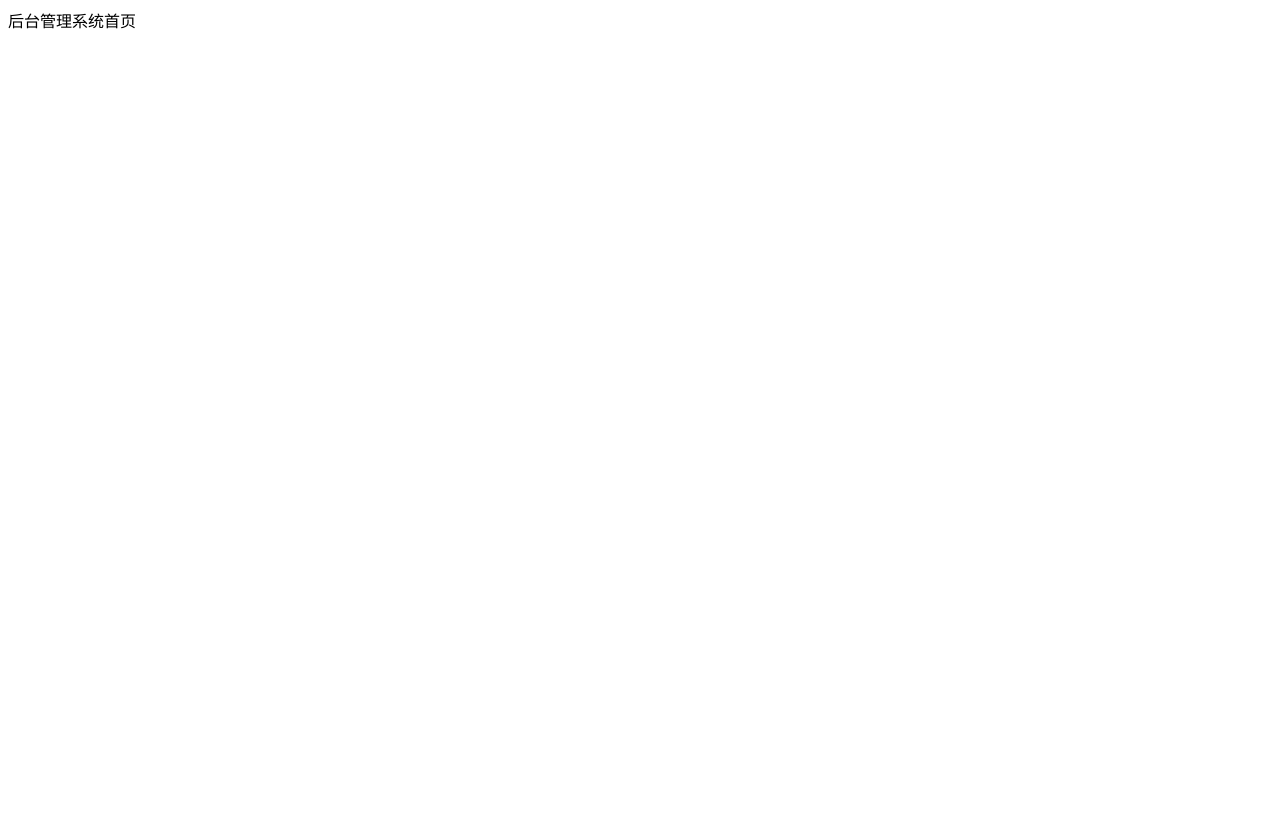
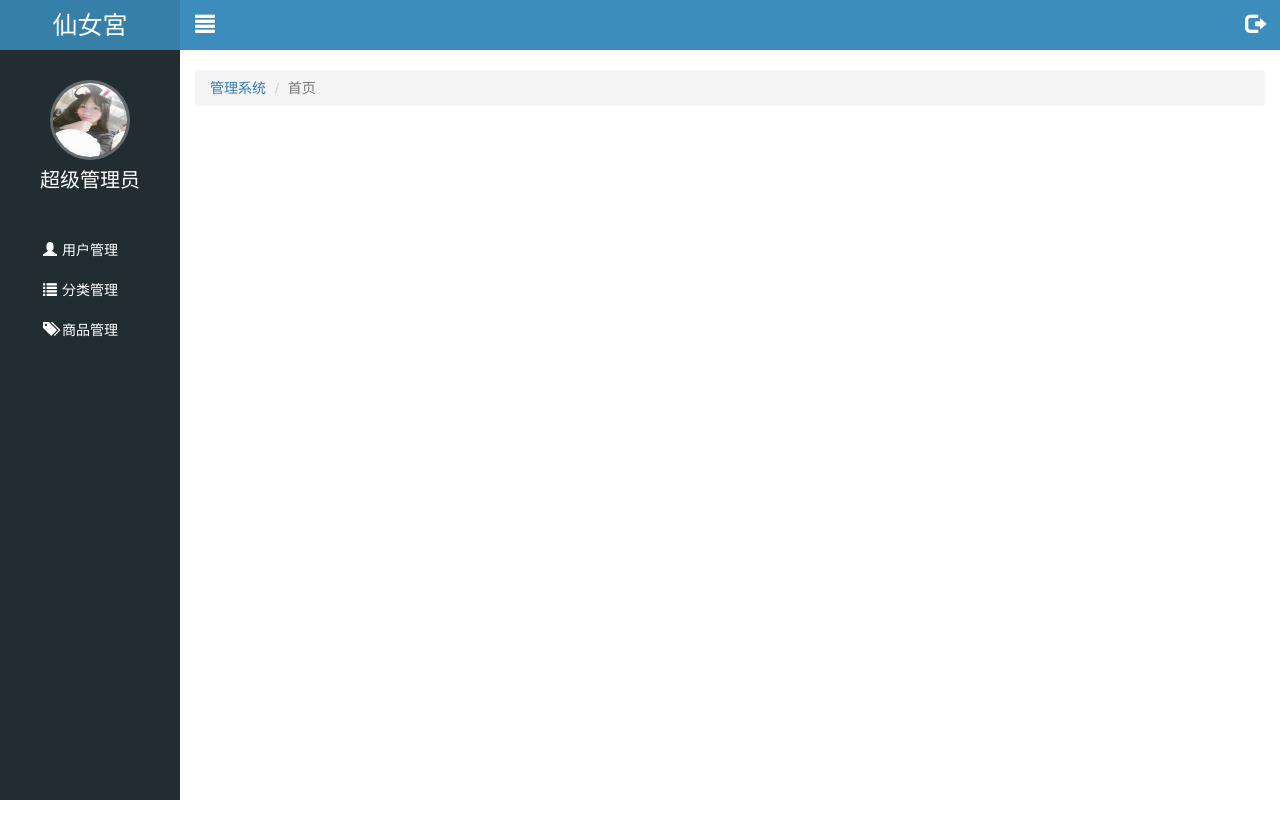
Before and after one commit to yangningrong/letao, a website: page public/back3/index.html in a window 1280 px wide. Before the commit the page ends 800 px from the top, so only its background shows below. Drawn offline with nearby package versions, Linux system fonts and the light colour scheme.

Commit message:
全局公共样式实现

```diff
--- a/public/back3/css/common.css
+++ b/public/back3/css/common.css
@@ -1,3 +1,29 @@
+a:link,
+a:visited,
+a:hover,
+a:active {
+  text-decoration:none;
+}
+
+
+ul {
+  list-style: none;
+  padding:0;
+  margin:0;
+}
+
+.red {
+  color:#A94442;
+}
+
+/* 重置时,注意权重问题 */
+.table.table-bordered th,
+.table.table-bordered td {
+  text-align: center;
+  vertical-align: middle;
+}
+
+
 .body_bg {
   background-color: #222D32;
 }
@@ -12,3 +38,123 @@
 .mt_150 {
   margin-top: 150px;
 }
+.mt_20 {
+  margin-top:20px;
+}
+
+.lt_aside {
+  position:fixed;
+  width: 180px;
+  height: 100%;
+  left: 0;
+  top: 0;
+  background-color:#222D32;
+  z-index:999;
+  /* transition:all 1s; */
+}
+
+.lt_aside.hidemenu {
+  left: -180px;
+}
+
+.lt_aside .brand {
+  width: 180px;
+  height: 50px;
+  line-height: 50px;
+  text-align: center;
+  font-size: 25px;
+  background-color:#367FA9;
+}
+
+.lt_aside .brand a {
+  color:#fff;
+}
+
+.lt_aside .user {
+  padding-top: 30px;
+  height:180px;
+}
+
+.lt_aside .user img {
+  width: 80px;
+  height: 80px;
+  border-radius: 50%;
+  display: block;
+  margin: 0 auto;
+  border:3px solid rgba(255, 255, 255, .3);
+}
+
+.lt_aside .user p {
+  color:#fff;
+  font-size: 20px;
+  height: 40px;
+  line-height: 40px;
+  text-align: center;
+}
+
+.lt_aside .nav li a {
+  display: block;
+  height: 40px;
+  line-height: 40px;
+  color:#fff;
+  padding-left:40px;
+  border-left: 3px solid transparent;
+}
+
+.lt_aside .nav li a.current {
+  background-color: #1D1F21;
+  border-left:3px solid #006699;
+}
+.lt_aside .nav li a i {
+  margin-right:5px;
+}
+
+.lt_aside .nav li .child {
+  display: none;
+}
+
+.lt_aside .nav li .child a {
+  padding-left: 60px;
+}
+
+.lt_main {
+  height: 1000px;
+  padding-left: 180px;
+  padding-top: 50px;
+  transition:all 1s;
+
+}
+.lt_main.hidemenu {
+  padding-left: 0px;
+}
+.lt_topbar {
+  position:fixed;
+  left: 0;
+  top: 0;
+  width: 100%;
+  height: 50px;
+  background-color:#3C8DBC;
+  padding-left:180px;
+  transition:all 1s;
+}
+
+.lt_topbar.hidemenu {
+  padding-left: 0px;
+}
+
+.lt_topbar .icon_left,
+.lt_topbar .icon_right{
+  width: 50px;
+  height: 50px;
+  line-height: 50px;
+  text-align:center;
+  color:#fff;
+  font-size: 20px;
+}
+
+
+.echarts_left,
+.echarts_right {
+  height: 400px;
+  width: 48%;
+}
--- a/public/back3/index.html
+++ b/public/back3/index.html
@@ -1 +1,87 @@
-后台管理系统首页
+<!DOCTYPE html>
+<html lang="en">
+<head>
+  <meta charset="UTF-8">
+  <title>乐淘电商</title>
+  <meta name="viewport"
+        content="width=device-width, user-scalable=no, initial-scale=1.0, maximum-scale=1.0, minimum-scale=1.0">
+  <meta http-equiv="X-UA-Compatible" content="ie=edge">
+  <link rel="stylesheet" href="./lib/bootstrap/css/bootstrap.css">
+  <link rel="stylesheet" href="./lib/bootstrap-validator/css/bootstrapValidator.min.css">
+  <link rel="stylesheet" href="./lib/nprogress/nprogress.css">
+  <link rel="stylesheet" href="./css/common.css">
+
+
+</head>
+<body>
+  <!-- 左侧的侧边栏 -->
+  <div class="lt_aside">
+    <!-- 标题 -->
+    <div class="brand">
+      <a href="#">仙女宮</a>
+    </div>
+    <!-- 用户头像 -->
+    <div class="user">
+      <img src="./images/12sui.jpg" alt="">
+      <p>超级管理员</p>
+    </div>
+    <!-- 导航 -->
+    <div class="nav">
+      <ul>
+        <li><a href="user.html"><i class="glyphicon glyphicon-user"></i><span>用户管理</span></a></li>
+        <li>
+          <a href="javascript:;" class="category"><i class="glyphicon glyphicon-list"></i><span>分类管理</span></a>
+          <div class="child">
+            <a href="first.html">一级分类</a>
+            <a href="second.html">二级分类</a>
+          </div>
+        </li>
+        <li><a href="product.html"><i class="glyphicon glyphicon-tags"></i><span>商品管理</span></a></li>
+      </ul>
+    </div>
+
+
+  </div>
+
+  <!-- 右侧主体部分 -->
+  <div class="lt_main">
+    <!-- 顶部的bar -->
+    <div class="lt_topbar">
+      <a href="javascript:;" class="icon_left pull-left"><i class="glyphicon glyphicon-align-justify"></i></a>
+      <a href="javascript:;" class="icon_left pull-right"><i class="glyphicon glyphicon-log-out"></i></a>
+    </div>
+
+    <!-- container 响应式版心 container-fluid 流失布局容器默认左右padding 15px -->
+    <div class="container-fluid">
+      <!-- 链接导航 -->
+      <ol class="breadcrumb mt_20">
+        <li><a href="index.html">管理系统</a></li>
+        <li class="active">首页</li>
+      </ol>
+
+      <!-- 容器 需要准备有宽高的容器 -->
+      <div class="lt_content">
+
+        <!-- 左侧柱状图 -->
+        <div class="echarts_left pull-left"></div>
+        <!-- 右侧的饼状图 -->
+        <div class="echarts_right pull-right"></div>
+
+      </div>
+    </div>
+
+  </div>
+
+<script src="./lib/jquery/jquery.min.js"></script>
+<script src="./lib/bootstrap/js/bootstrap.min.js"></script>
+<script src="./lib/bootstrap-validator/js/bootstrapValidator.min.js"></script>
+<script src="./lib/nprogress/nprogress.js"></script>
+<script src="./lib/echarts/echarts.min.js"></script>
+<script src="./js/common.js"></script>
+<!-- 判断用户是否登录 -->
+<script src="./js/isLogin.js"></script>
+<script src="./js/index.js"></script>
+
+
+</body>
+</html>
--- a/public/back3/js/common.js
+++ b/public/back3/js/common.js
@@ -4,7 +4,7 @@
 // setTimeout(function(){
 //   //关闭进度条
 //   NProgress.done();
-// },500)
+// },1000)
 
 
 // 需求 在第一个ajax请求时,开启进度条
@@ -27,7 +27,7 @@ $(document).ajaxStart(function(){
 $(document).ajaxStop(function(){
   setTimeout(function(){
     NProgress.done();
-  },500);
+  }, 500);
 });
 
 
--- /dev/null
+++ b/public/back3/js/index.js
@@ -0,0 +1,40 @@
+$(function(){
+
+  // 基于准备好的dom , 初始化echarts实例
+  var echarts_left = echarts.init(document.querySelector(".echarts_left"));
+
+  var option1 = {
+    // 大标题
+    title: {
+      // 文本
+      text: '2018年注册人数'
+    },
+    // 提示框组件
+    tooltip: {
+      // 表示坐标轴触发
+      //trigger: "axis"
+      trigger: "item"
+    },
+    // 图例
+    legend: {
+      data:['人数', "销量"]
+    },
+    // x轴的数据
+    xAxis: {
+      data: ["1月", "2月", "3月", "4月", "5月", "6月"]
+    },
+    // y轴的刻度, y轴刻度不进行设置, y轴会自动根据数据最大值生成合适的刻度
+    yAxis: {},
+    // 数据
+    series: [{
+      name: '人数',
+      // bar 表示柱状图,  line 表示折线图,  pie 表示饼图
+      type: 'bar',
+      data: [500, 1200, 390, 580, 800, 1000]
+    },{
+      name: '销量',
+      type: 'bar',
+      data: [700, 1300, 490, 680, 700, 800]
+    }]
+  };
+})
```
Also changed, not shown: public/back3/first.html (added), public/back3/images/02.jpg (added), public/back3/images/12sui.jpg (added), public/back3/images/default.png (added), public/back3/images/none.png (added), public/back3/second.html (added), public/back3/user.html (added), 1 other file.
